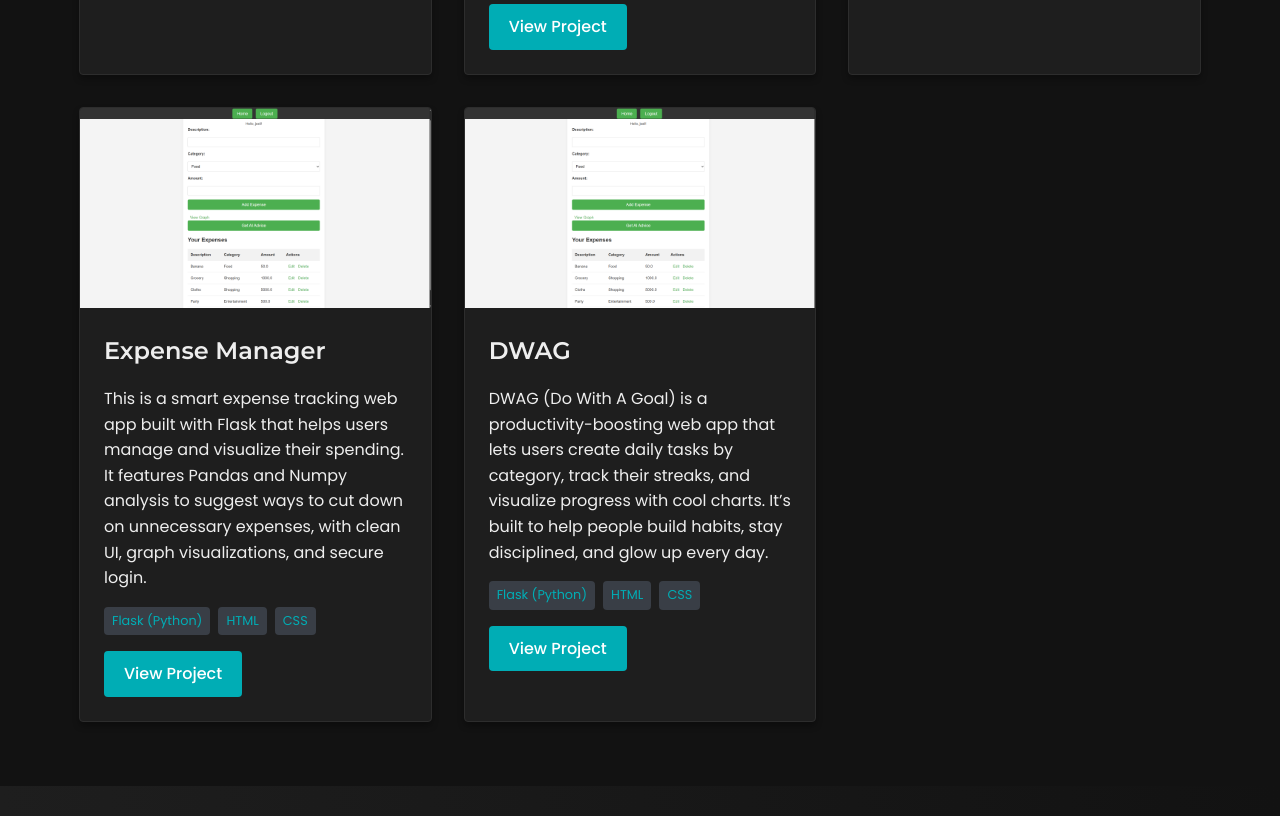
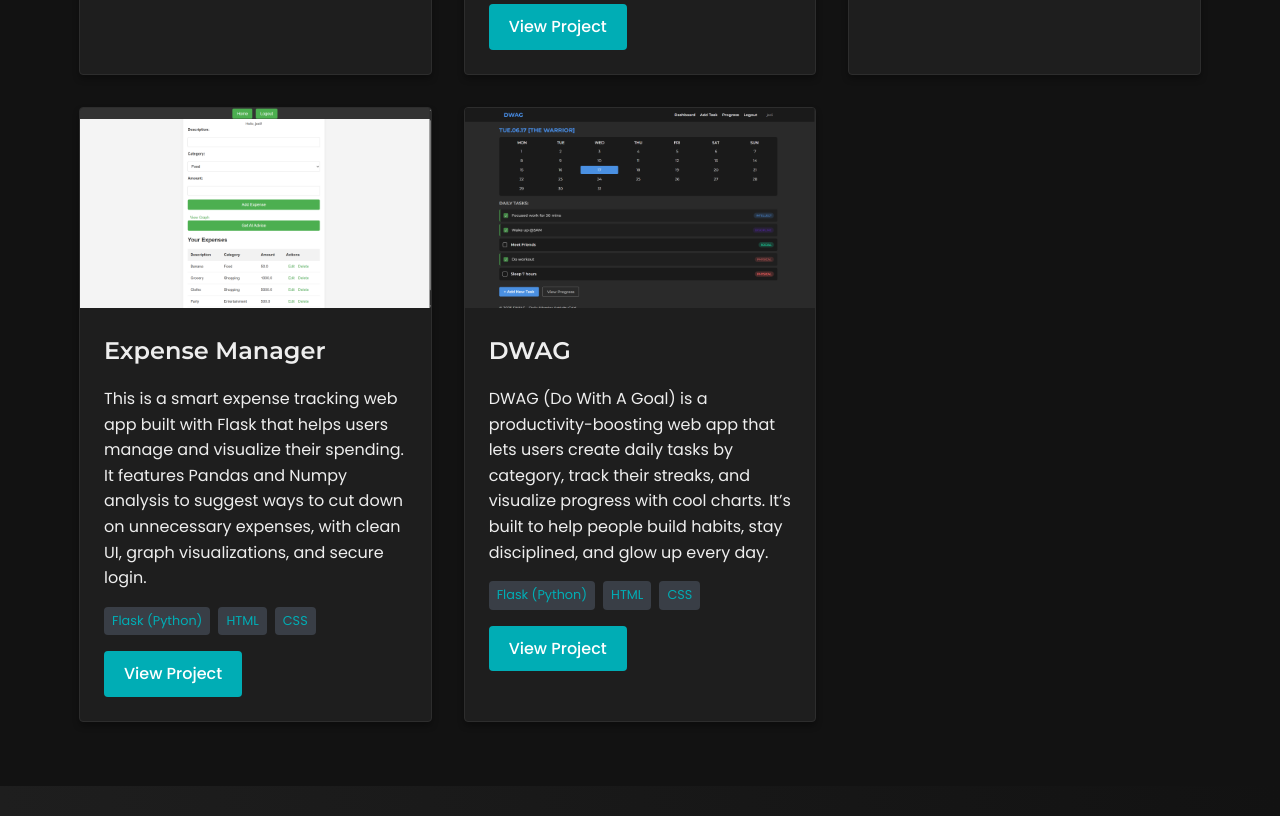
Before and after one commit to jeslipriya/PORTFOLIO, a plain HTML site: page projects.html in a window 1280 px wide. Shown: the part 1704-2520 px from the top of the page. Drawn offline with Linux system fonts and the light colour scheme.

Commit message:
updated projects.html

```diff
--- a/projects.html
+++ b/projects.html
@@ -178,7 +178,7 @@
                     <!-- Project 8 -->
                     <div class="project-card animate-slide-up" data-category="python">
                         <div class="project-image">
-                            <img src="asserts/projects/ExpenseManager.png" alt="Project 8">
+                            <img src="asserts/projects/DWAG.png" alt="Project 8">
                         </div>
                         <div class="project-info">
                             <h3>DWAG</h3>
```
